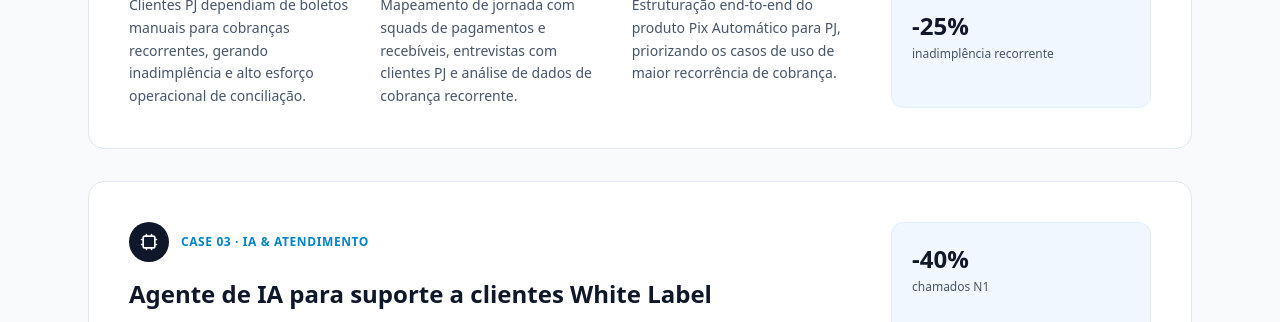
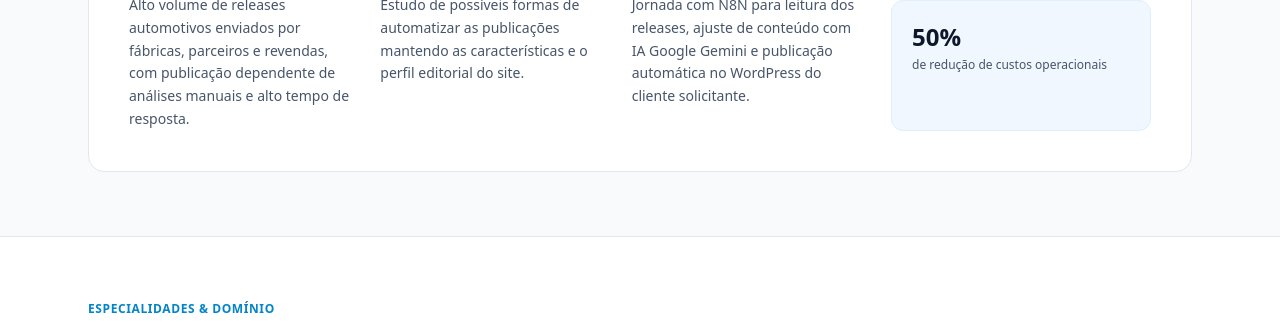
Before and after one commit to rodrigoerocha/portifolio, a plain HTML site: page index.html in a window 1280 px wide. Shown: the part 3046-3368 px from the top of the page. Drawn offline with nearby package versions, Linux system fonts and the light colour scheme.

Commit message:
Update index.html

```diff
--- a/index.html
+++ b/index.html
@@ -272,7 +272,7 @@
                 </div>
 
                 <!-- Case 02 -->
-                <div class="bg-white rounded-2xl border border-slate-200 p-8 md:p-10">
+                <div style="display: none;" class="bg-white rounded-2xl border border-slate-200 p-8 md:p-10">
                     <div class="grid grid-cols-1 lg:grid-cols-[1fr_260px] gap-8">
                         <div>
                             <div class="flex items-center gap-3 mb-4">
@@ -327,41 +327,41 @@
                                 <div class="w-10 h-10 rounded-full bg-slate-900 flex items-center justify-center flex-shrink-0">
                                     <svg class="w-5 h-5 text-white" fill="none" stroke="currentColor" viewBox="0 0 24 24"><path stroke-linecap="round" stroke-linejoin="round" stroke-width="2" d="M9 3v2m6-2v2M9 19v2m6-2v2M5 9H3m2 6H3m18-6h-2m2 6h-2M7 19h10a2 2 0 002-2V7a2 2 0 00-2-2H7a2 2 0 00-2 2v10a2 2 0 002 2z"></path></svg>
                                 </div>
-                                <span class="text-xs font-bold uppercase tracking-wider text-brand-600">Case 03 · IA & Atendimento</span>
+                                <span class="text-xs font-bold uppercase tracking-wider text-brand-600">Case 02 · IA & Automação</span>
                             </div>
-                            <h3 class="text-2xl font-bold text-slate-900 mb-6">Agente de IA para suporte a clientes White Label</h3>
+                            <h3 class="text-2xl font-bold text-slate-900 mb-6">Agente de IA na automatização de publicações</h3>
                             <div class="grid grid-cols-1 md:grid-cols-3 gap-6">
                                 <div>
                                     <h4 class="flex items-center gap-2 font-bold text-slate-900 mb-2 text-sm">
                                         <svg class="w-4 h-4 text-brand-600" fill="none" stroke="currentColor" viewBox="0 0 24 24"><path stroke-linecap="round" stroke-linejoin="round" stroke-width="2" d="M21 21l-4.35-4.35M17 11a6 6 0 11-12 0 6 6 0 0112 0z"></path></svg>
                                         Desafio
                                     </h4>
-                                    <p class="text-sm text-slate-600 leading-relaxed">Alto volume de chamados repetitivos sobrecarregava o time de suporte N1, aumentando o tempo de resposta ao cliente final.</p>
+                                    <p class="text-sm text-slate-600 leading-relaxed">Alto volume de releases automotivos enviados por fábricas, parceiros e revendas, com publicação dependente de análises manuais e alto tempo de resposta.</p>
                                 </div>
                                 <div>
                                     <h4 class="flex items-center gap-2 font-bold text-slate-900 mb-2 text-sm">
                                         <svg class="w-4 h-4 text-brand-600" fill="none" stroke="currentColor" viewBox="0 0 24 24"><path stroke-linecap="round" stroke-linejoin="round" stroke-width="2" d="M9.663 17h4.673M12 3v1m6.364 1.636l-.707.707M21 12h-1M4 12H3m3.343-5.657l-.707-.707m2.828 9.9a5 5 0 117.072 0l-.548.547A3.374 3.374 0 0014 18.469V19a2 2 0 11-4 0v-.531c0-.895-.356-1.754-.988-2.386l-.548-.547z"></path></svg>
                                         Discovery
                                     </h4>
-                                    <p class="text-sm text-slate-600 leading-relaxed">Discovery com as áreas de atendimento e engenharia, mapeando os principais motivos de contato e a viabilidade técnica de LLMs.</p>
+                                    <p class="text-sm text-slate-600 leading-relaxed">Estudo de possíveis formas de automatizar as publicações mantendo as características e o perfil editorial do site.</p>
                                 </div>
                                 <div>
                                     <h4 class="flex items-center gap-2 font-bold text-slate-900 mb-2 text-sm">
                                         <svg class="w-4 h-4 text-brand-600" fill="none" stroke="currentColor" viewBox="0 0 24 24"><path stroke-linecap="round" stroke-linejoin="round" stroke-width="2" d="M13 10V3L4 14h7v7l9-11h-7z"></path></svg>
                                         Solução
                                     </h4>
-                                    <p class="text-sm text-slate-600 leading-relaxed">Implementação de agente de IA integrado à base de conhecimento, com escalonamento automático para atendimento humano quando necessário.</p>
+                                    <p class="text-sm text-slate-600 leading-relaxed">Jornada com N8N para leitura dos releases, ajuste de conteúdo com IA Google Gemini e publicação automática no WordPress do cliente solicitante.</p>
                                 </div>
                             </div>
                         </div>
                         <div class="flex flex-row lg:flex-col gap-4">
                             <div class="flex-1 bg-brand-50 border border-brand-100 rounded-xl p-5">
-                                <div class="text-2xl font-extrabold text-slate-900">-40%</div>
-                                <div class="text-xs text-slate-600 mt-1">chamados N1</div>
+                                <div class="text-2xl font-extrabold text-slate-900">40%</div>
+                                <div class="text-xs text-slate-600 mt-1">de eficiência e eficácia na publicação dos textos</div>
                             </div>
                             <div class="flex-1 bg-brand-50 border border-brand-100 rounded-xl p-5">
-                                <div class="text-2xl font-extrabold text-slate-900">24/7</div>
-                                <div class="text-xs text-slate-600 mt-1">atendimento automatizado</div>
+                                <div class="text-2xl font-extrabold text-slate-900">50%</div>
+                                <div class="text-xs text-slate-600 mt-1">de redução de custos operacionais</div>
                             </div>
                         </div>
                     </div>
```
